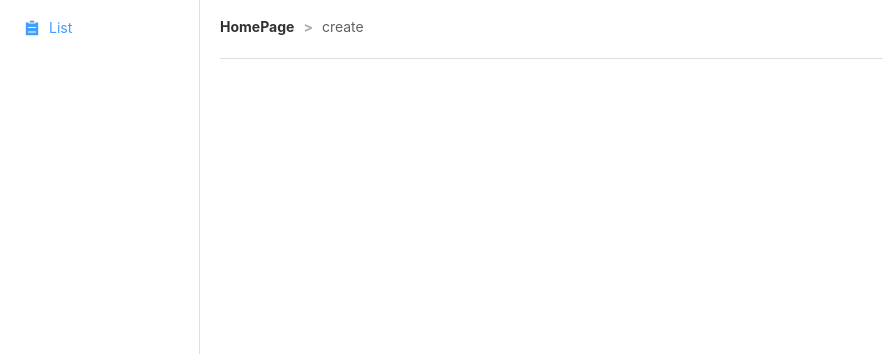
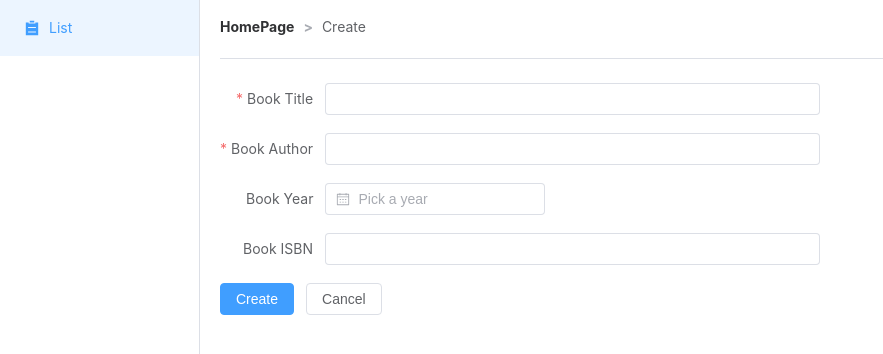
Before and after one commit to luopeijun/book-management-front-end, a Vue app: page /create in a window 1280 px wide. Shown: the top 354 px of the page, without its empty margins (0-883 px from the left). Built offline with nearby package versions, Linux system fonts and the light colour scheme.

Commit message:
feat: add create form

```diff
--- a/src/service/api.js
+++ b/src/service/api.js
@@ -2,3 +2,7 @@ import request from '@/service/request.js'
 export const getBookList = (params) => {
   return request.get("/api/books", params)
 }
+
+export const createBook = (data) => {
+  return request.post("/api/books", data)
+}
--- a/src/service/request.js
+++ b/src/service/request.js
@@ -13,7 +13,7 @@ const service = axios.create({
 service.interceptors.response.use(
   async (response) => {
     const res = response.data
-    if (response.status !== 200) {
+    if (response.status < 200 || response.status >= 300) {
       ElMessage({
         type: 'error',
         message: res.message || 'error',
@@ -43,7 +43,7 @@ export default {
         data,
       })
         .then(res => {
-          resolve(res.data)
+          resolve(res)
         })
         .catch(err => {
           reject(err)
@@ -59,7 +59,7 @@ export default {
         params: data
       })
         .then(res => {
-          resolve(res.data)
+          resolve(res)
         })
         .catch(err => {
           reject(err)
--- a/src/views/create/index.vue
+++ b/src/views/create/index.vue
@@ -1,12 +1,71 @@
 <script setup>
 import Breadcrumb from '@/components/Breadcrumb/index.vue'
+import { ref } from 'vue'
+import { createBook } from '@/service/api.js'
+import { ElMessage } from 'element-plus'
+import router from '@/router/index.js'
+
+const form = ref({})
+const formRef = ref()
+const loading = ref(false)
+
+const rules = {
+  title: [{ required: true, message: 'Please input Book Title', trigger: 'blur' }],
+  author: [{ required: true, message: 'Please input Book Author', trigger: 'blur' }]
+}
+
+const onSubmit = () => {
+  formRef.value.validate((valid) => {
+    if (valid) {
+      loading.value = true
+      createBook(form.value)
+        .then(() => {
+          ElMessage({
+            message: 'Create Success',
+            type: 'success'
+          })
+          router.push({ name: 'list' })
+        })
+        .finally(() => loading.value = false)
+    }
+  })
+}
+
+const onCancel = () => {
+  router.back()
+}
 
 </script>
 
 <template>
-  <Breadcrumb current="create" />
+  <Breadcrumb current="Create" />
+  <el-form v-loading="loading" :model="form" label-width="auto" class="form" :rules="rules" ref="formRef">
+    <el-form-item label="Book Title" required prop="title">
+      <el-input v-model="form.title" />
+    </el-form-item>
+    <el-form-item label="Book Author" prop="author" required>
+      <el-input v-model="form.author" />
+    </el-form-item>
+    <el-form-item label="Book Year" prop="year">
+      <el-date-picker
+        v-model="form.year"
+        placeholder="Pick a year"
+        type="year"
+        value-format="YYYY"
+      />
+    </el-form-item>
+    <el-form-item label="Book ISBN" prop="isbn">
+      <el-input v-model="form.isbn" />
+    </el-form-item>
+    <el-form-item>
+      <el-button type="primary" @click="onSubmit">Create</el-button>
+      <el-button @click="onCancel">Cancel</el-button>
+    </el-form-item>
+  </el-form>
 </template>
 
 <style scoped>
-
+.form {
+  max-width: 600px;
+}
 </style>
```
